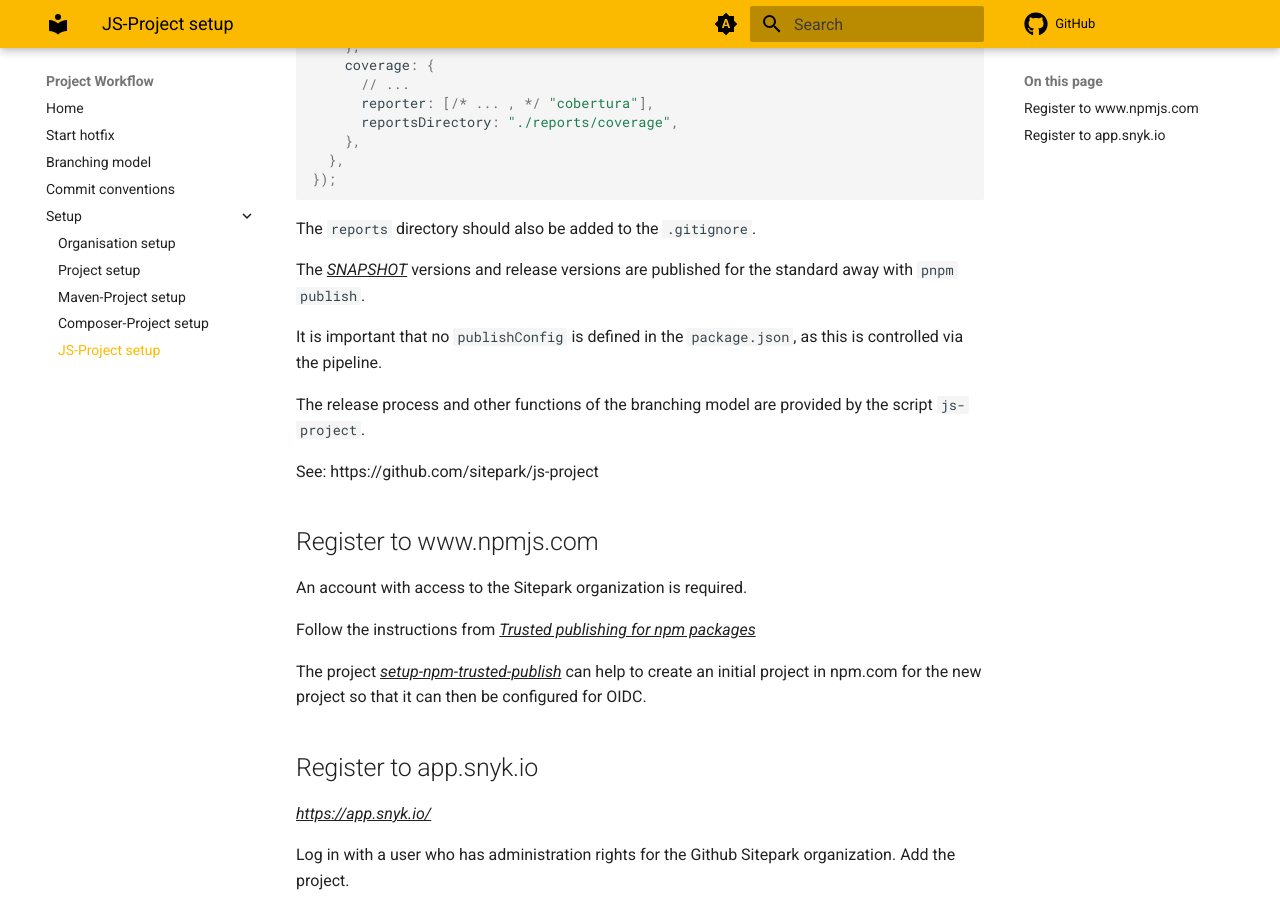
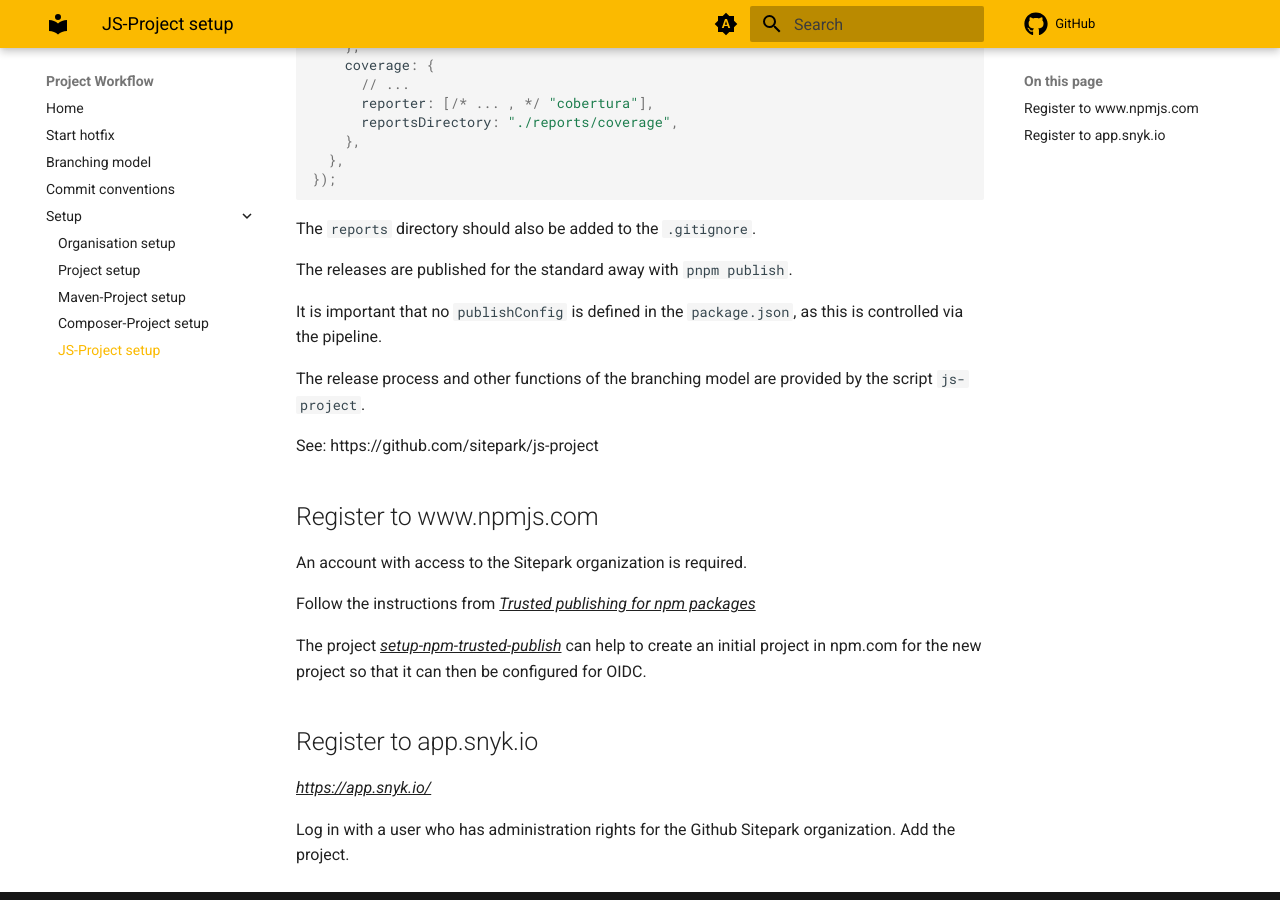
Before and after one commit to sitepark/github-project-workflow, an MkDocs documentation site: the page built from docs/project-setup-js.md, in a window 1280 px wide and 900 px high, scrolled down 802 px. Built offline with MkDocs 1.6.1 and Material for MkDocs 9.7.7, drawn with Linux system fonts in a browser that asks for light colours; comment, search, counter and statistics services are not loaded.

Commit message:
docs: fix doc

```diff
--- a/docs/project-setup-js.md
+++ b/docs/project-setup-js.md
@@ -43,7 +43,7 @@ export default defineConfig({
 
 The `reports` directory should also be added to the `.gitignore`.
 
-The [SNAPSHOT](https://github.com/sitepark/js-project?tab=readme-ov-file#snapshot-versions) versions and release versions are published for the standard away with `pnpm publish`.
+The releases are published for the standard away with `pnpm publish`.
 
 It is important that no `publishConfig` is defined in the `package.json`, as this is controlled via the pipeline.
 
```
